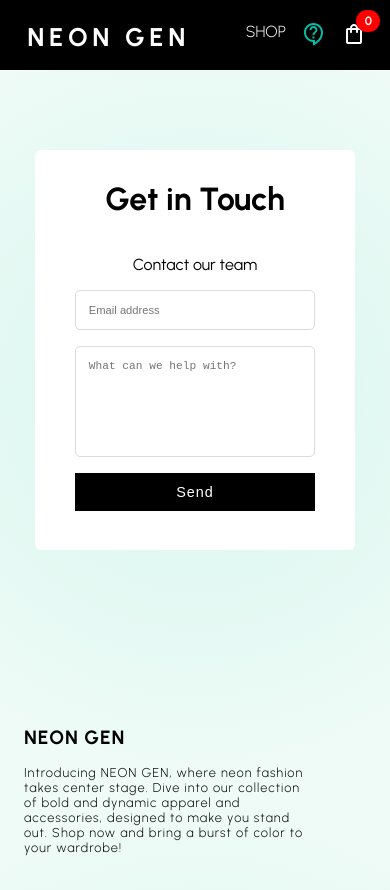
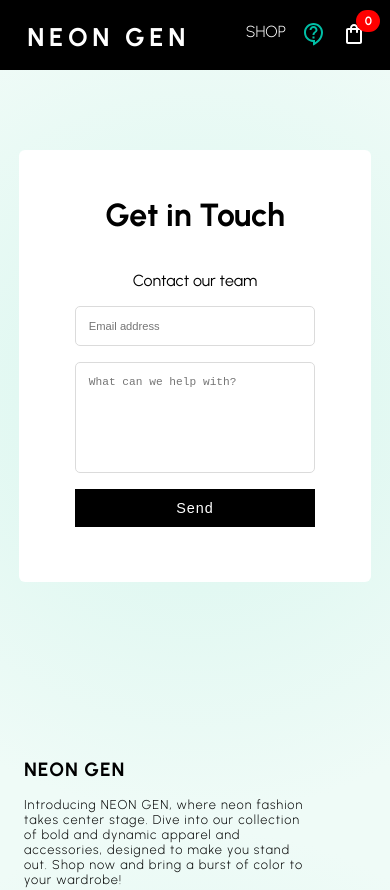
Before and after one commit to mazymark/NeonGen, a React (Vite) app: page /contact in a window 390 px wide. Shown: the top 890 px of the page. Built offline with nearby package versions, Linux system fonts and the light colour scheme.

Commit message:
css-update

```diff
--- a/src/index.css
+++ b/src/index.css
@@ -800,8 +800,8 @@ textarea:focus {
   }
 
   .contact-form-container {
-    width: 20rem;
-    height: 18rem;
+    width: 22rem;
+    height: 20rem;
   }
   form {
     width: 15rem;
@@ -809,7 +809,7 @@ textarea:focus {
 
   .order-complete {
     width: 19rem;
-    height: 18rem;
+    height: 21rem;
   }
 
   .order-complete-header {
```
